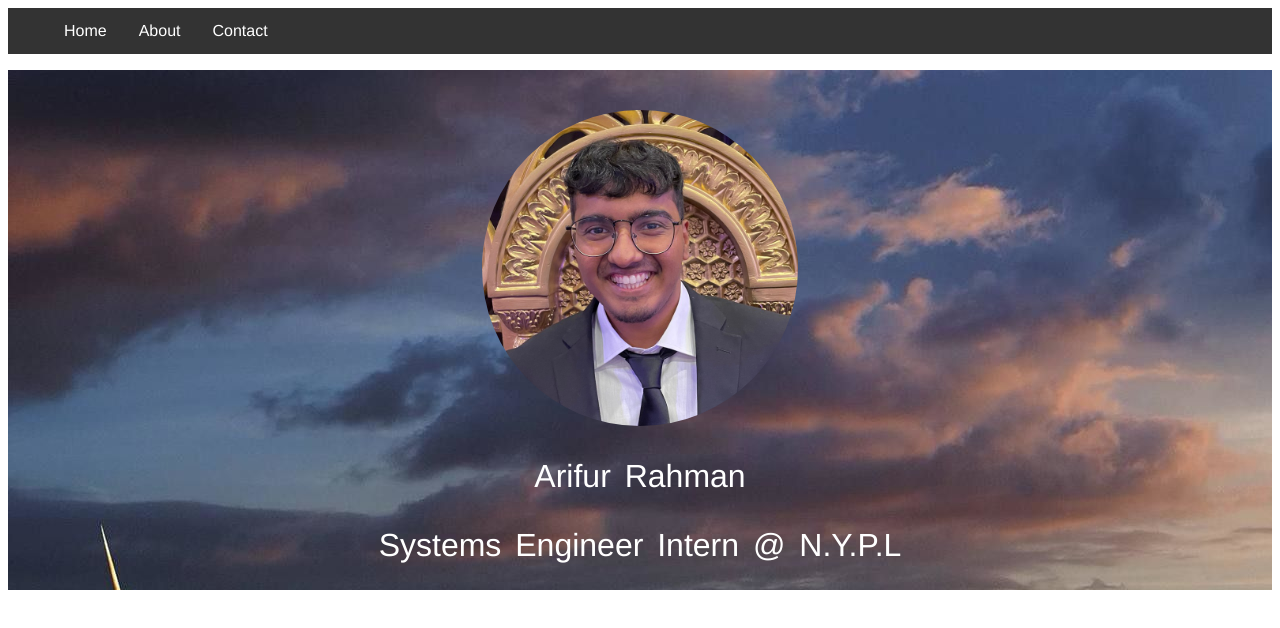
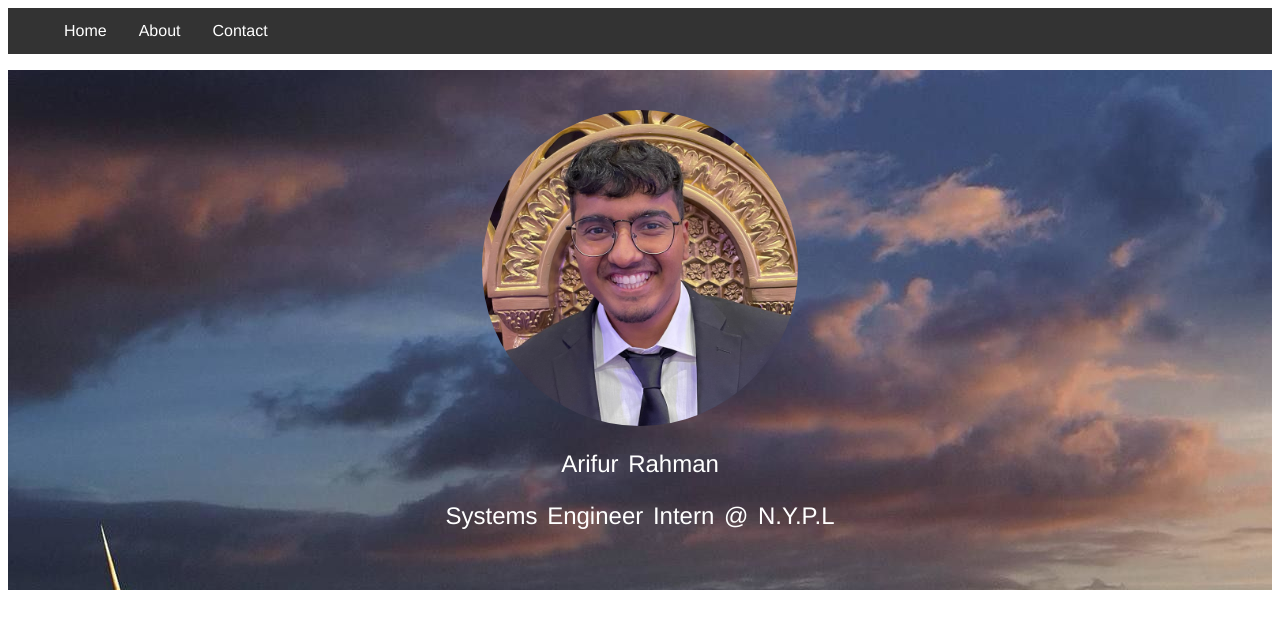
Before and after one commit to arahman63/assignment1, a plain HTML site: page index.html in a window 1280 px wide. Drawn offline with Linux system fonts and the light colour scheme.

Commit message:
minor changes on path

```diff
--- a/css/index.css
+++ b/css/index.css
@@ -35,9 +35,9 @@
 }
 p{
     text-align: center;
-    font-size: 2rem;
+    font-size: 1.5rem;
     font-style: bold;
-    word-spacing: 5px;
+    word-spacing: 3px;
     color:white;
     font-family: Helvetica;
 
```
Also changed, not shown: pages/About.html (+1 -1 lines).
